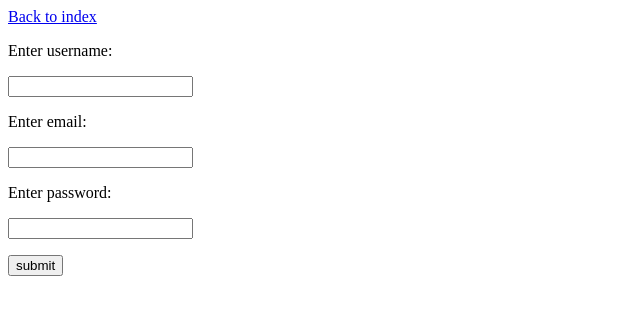
After one commit to JankoAra/flask_practice, a Flask app: page /form/register in a window 1280 px wide. The commit adds this page. Shown: the top 315 px of the page, without its empty margins (0-640 px from the left). Run offline with Flask 3, Linux system fonts and the light colour scheme.

Commit message:
napravljen sistem logovanja

```diff
--- a/app.py
+++ b/app.py
@@ -1,28 +1,96 @@
-from flask import Flask, request, render_template, redirect, url_for, session
+from flask import Flask, request, render_template, redirect, url_for, session, flash
 import mysql.connector
 from sqlalchemy import create_engine, select
 from sqlalchemy.orm import sessionmaker
 
-from models import PrvaTabela, DrugaTabela
+from models import PrvaTabela, DrugaTabela, User
 
 app = Flask(__name__)
 app.config['SQLALCHEMY_DATABASE_URI'] = "mysql://janko:janko@192.168.1.200:3306/prvaBaza"
+app.config['HOST_ADDRESS'] = '192.168.1.3'
 
 # Define the SQLAlchemy engine and session
 engine = create_engine(app.config['SQLALCHEMY_DATABASE_URI'])
 Session = sessionmaker(bind=engine)
 
 
-@app.route('/form')
-def form():  # put application's code here
-    return render_template("post_request.html")
+@app.route('/form/<action>')
+def form(action):
+    if action == "register":
+        return render_template("register_form.html", host=app.config['HOST_ADDRESS'])
+    elif action == "login":
+        return render_template("login_form.html", host=app.config['HOST_ADDRESS'])
+    return "greska"
+
+
+@app.route('/register', methods=["POST"])
+def register():
+    email = request.form['email']
+    password = request.form['password']
+    username = request.form['username']
+    dbSession = Session()
+    if email and password and username:
+        user = dbSession.query(User).filter_by(email=email).first()
+        if user is not None:
+            flash("Email is taken")
+            return redirect('/')
+        user = dbSession.query(User).filter_by(username=username).first()
+        if user is not None:
+            flash("Username is taken")
+            return redirect('/')
+        user = User(emailParam=email, passwordParam=password, usernameParam=username)
+        dbSession.add(user)
+        dbSession.commit()
+        flash("User created")
+        session['username'] = username
+    return redirect('/')
+
+
+@app.route('/login', methods=["POST"])
+def login():
+    email = request.form['email']
+    password = request.form['password']
+    dbSession = Session()
+    if email and password:
+        user = dbSession.query(User).filter_by(email=email, password=password).first()
+        if user is not None:
+            session['username'] = user.username
+        else:
+            flash("User doesn't exist")
+    return redirect('/')
+
+
+@app.route("/email", methods=["POST", "GET"])
+def email_creation():
+    sessionDatabase = Session()
+    # dohvatanje query parametara po imenu
+    email = request.args.get("email")
+    if request.method == "POST":
+        # dohvatanje form parametara u vidu key-value
+        # request.form['key']
+        email = request.form['email']
+    created = False
+    if email:
+        session["username"] = email
+        allEmails = sessionDatabase.query(DrugaTabela.email).all()
+        allEmails = [allEmails[i][0] for i in range(len(allEmails))]
+        # print(allEmails)
+        if email not in allEmails:
+            novi = DrugaTabela(email)
+            sessionDatabase.add(novi)
+            sessionDatabase.commit()
+            created = True
+        else:
+            return "Korisnik vec postoji"
+    sessionDatabase.close()
+    return "kreiran korisnik" if email else "nema email-a"
 
 
 # alternativni nacin za dodelu rute nekoj funkciji
 # app.add_url_rule('/','hello',hello)
 @app.route('/')
-def hello():
-    return "Hello world"
+def index():
+    return render_template("index.html")
 
 
 # path params
@@ -40,7 +108,7 @@ def sum(num1, num2):
 # redirektovanje i otkrivanje url-a za neku funkciju
 @app.route("/inc/<int:num>")
 def inc(num):
-    return redirect(url_for("sum", num1=num, num2=1))
+    return redirect(location=url_for("sum", num1=num, num2=1), code=302)
 
 
 @app.route("/cheer/<name>")
@@ -76,37 +144,11 @@ def sqla():
     return "kreiran korisnik" if name else "nema parametaraa"
 
 
-@app.route("/email", methods=["POST", "GET"])
-def email_creation():
-    sessionDatabase = Session()
-    # dohvatanje query parametara po imenu
-    email = request.args.get("email")
-    if request.method == "POST":
-        # dohvatanje form parametara u vidu key-value
-        # request.form['key']
-        email = request.form['email']
-    created = False
-    if email:
-        session["username"] = email
-        allEmails = sessionDatabase.query(DrugaTabela.email).all()
-        allEmails = [allEmails[i][0] for i in range(len(allEmails))]
-        print(allEmails)
-        if email not in allEmails:
-            novi = DrugaTabela(email)
-            sessionDatabase.add(novi)
-            sessionDatabase.commit()
-            created = True
-        else:
-            return "Korisnik vec postoji"
-    sessionDatabase.close()
-    return "kreiran korisnik" if email else "nema email-a"
-
-
 @app.route("/content")
 def contentPage():
     if "username" in session:
         # postoji ime u sesiji, korisnik je ulogovan
-        return render_template("logged.html", username=session["username"])
+        return render_template("logged.html")
     else:
         return render_template("notLogged.html")
 
@@ -114,7 +156,7 @@ def contentPage():
 @app.route("/logout")
 def logout():
     session.pop("username", None)
-    return redirect(url_for("contentPage"))
+    return redirect(url_for("index"))
 
 
 if __name__ == '__main__':
--- a/templates/logged.html
+++ b/templates/logged.html
@@ -5,7 +5,7 @@
     <title>Title</title>
 </head>
 <body>
-<h1>You are logged in as {{ username }}</h1><br>
+<h1>You are logged in as {{ session.username }}</h1><br>
 <a href="/logout">Click to logout</a>
 </body>
 </html>
--- a/templates/post_request.html
+++ b/templates/login_form.html
@@ -2,12 +2,14 @@
 <html lang="en">
 <head>
     <meta charset="UTF-8">
-    <title>Post request - email</title>
+    <title>Log in</title>
 </head>
 <body>
-<form method="post" action="http://localhost:5000/email">
+<form method="post" action="http://{{ host }}:5000/login">
     <p>Enter email:</p>
     <p><input type="text" name="email"></p>
+    <p>Enter password:</p>
+    <p><input type="text" name="password"></p>
     <p><input type="submit" value="submit"></p>
 </form>
 </body>
--- /dev/null
+++ b/templates/register_form.html
@@ -0,0 +1,19 @@
+<!DOCTYPE html>
+<html lang="en">
+<head>
+    <meta charset="UTF-8">
+    <title>Register</title>
+</head>
+<body>
+<a href="/">Back to index</a>
+<form method="post" action="http://{{ host }}:5000/register">
+    <p>Enter username:</p>
+    <p><input type="text" name="username"></p>
+    <p>Enter email:</p>
+    <p><input type="text" name="email"></p>
+    <p>Enter password:</p>
+    <p><input type="text" name="password"></p>
+    <p><input type="submit" value="submit"></p>
+</form>
+</body>
+</html>
```
Also changed, not shown: models.py (+14 -0 lines), output_file_with_constructors.py (+44 -4 lines), templates/index.html (added, +30 -0 lines).
